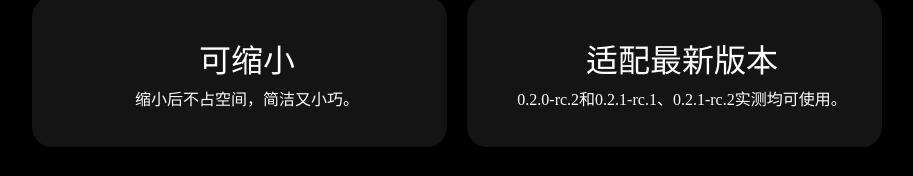
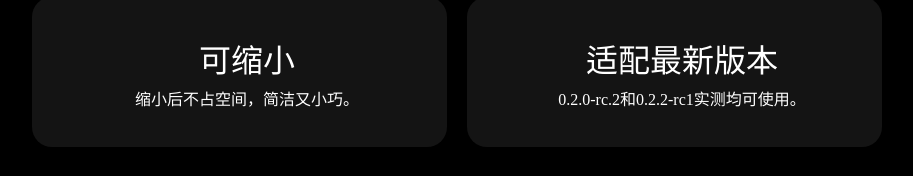
Before and after one commit to T-PageCode/dsh-live-meter, a website: page index.html in a window 1280 px wide. Shown: the part 588-764 px from the top of the page, without its empty margins (183-1096 px from the left). Drawn offline with Linux system fonts and the light colour scheme.

Commit message:
更新适配说明

```diff
--- a/index.html
+++ b/index.html
@@ -398,7 +398,7 @@
         </div>
         <div>
             <h1>适配最新版本</h1>
-            <p>0.2.0-rc.2和0.2.1-rc.1、0.2.1-rc.2实测均可使用。</p>
+            <p>0.2.0-rc.2和0.2.2-rc1实测均可使用。</p>
         </div>
     </div>
     <div id="install-guides">
```
Also changed, not shown: README.md.
